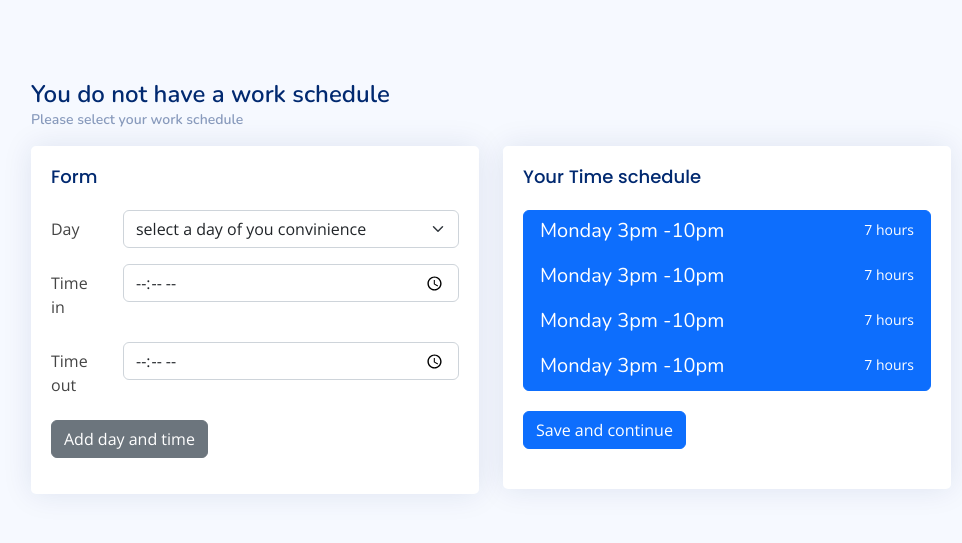
After one commit to wayneotemah/workstudy, a Django app: page /schedule/ in a window 1280 px wide. The commit adds this page. Shown: the top 543 px of the page, without its empty margins (299-1261 px from the left). Run offline with Django 4.2, Linux system fonts and the light colour scheme; some libraries are stand-ins or nearby versions.

Commit message:
addd time picker indicator

```diff
--- a/workstudy/accounts/url.py
+++ b/workstudy/accounts/url.py
@@ -8,4 +8,5 @@ urlpatterns = [
     path('account/', views.account, name='account'),
     path('organization/', views.organization, name='choose organization'),
     path('create_organization/', views.create_organization, name='create organization'),
+    path('schedule/', views.schedule, name='pick my schedule'),
 ]
--- a/workstudy/accounts/views.py
+++ b/workstudy/accounts/views.py
@@ -18,3 +18,6 @@ def create_organization(request):
 
 def account(request):
     return render(request,"users-profile.html")
+
+def schedule(request):
+    return render(request,"datepicker.html")
--- a/workstudy/templates/base.html
+++ b/workstudy/templates/base.html
@@ -7,7 +7,7 @@
   <meta charset="utf-8">
   <meta content="width=device-width, initial-scale=1.0" name="viewport">
 
-  <title>Dashboard - NiceAdmin Bootstrap Template</title>
+  <title>Work-study</title>
   <meta content="" name="description">
   <meta content="" name="keywords">
 
--- /dev/null
+++ b/workstudy/templates/datepicker.html
@@ -0,0 +1,123 @@
+{% extends 'base.html' %}
+{% block content %}
+<main id="main" class="main">
+
+    <div class="pagetitle">
+      <h1>You do not have a work schedule</h1>
+      <nav>
+        <ol class="breadcrumb">
+          <li class="breadcrumb-item">Please select your work schedule</li>
+        </ol>
+      </nav>
+    </div><!-- End Page Title -->
+
+    <section class="section dashboard">
+      <div class="row">
+        <div class="col-lg-6">
+
+          <div class="card">
+            <div class="card-body">
+              <h5 class="card-title">Form</h5>
+
+              <!-- General Form Elements -->
+              <form>
+                <div class="row mb-3">
+                    <label class="col-sm-2 col-form-label">Day</label>
+                    <div class="col-sm-10">
+                      <select class="form-select" aria-label="Default select example">
+                        <option selected>select a day of you convinience</option>
+                        <option value="1">Monday</option>
+                        <option value="2">Tuesday</option>
+                        <option value="3">Wednesday</option>
+                        <option value="4">Thurday</option>
+                        <option value="5">Friday</option>
+                        <option value="6">Saturday</option>
+                      </select>
+                    </div>
+                  </div>
+
+                <div class="row mb-3">
+                  <label for="inputTime" class="col-sm-2 col-form-label">Time in</label>
+                  <div class="col-sm-10">
+                    <input type="time" class="form-control">
+                  </div>
+                </div>
+
+                <div class="row mb-3">
+                    <label for="inputTime" class="col-sm-2 col-form-label">Time out</label>
+                    <div class="col-sm-10">
+                      <input type="time" class="form-control">
+                    </div>
+                  </div>
+
+                <div class="row mb-3">
+                  <div class="col-sm-10">
+                    <button class="btn btn-secondary">Add day and time</button>
+                  </div>
+                </div>
+
+              </form><!-- End General Form Elements -->
+
+            </div>
+          </div>
+        </div>
+
+        <div class="col-lg-6">
+          <div class="card">
+            <div class="card-body">
+              <h5 class="card-title">Your Time schedule</h5>
+
+              <!-- List group with Advanced Contents -->
+              <div class="list-group">
+                <a href="#" class="list-group-item list-group-item-action active" aria-current="true">
+                  <div class="d-flex w-100 justify-content-between">
+                    <h5 class="mb-1">Monday 3pm -10pm</h5>
+                    <small>7 hours</small>
+                  </div>
+                  {% comment %} <p class="mb-1">Some placeholder content in a paragraph.</p>
+                  <small>And some small print.</small> {% endcomment %}
+                </a>
+                <a href="#" class="list-group-item list-group-item-action active" aria-current="true">
+                  <div class="d-flex w-100 justify-content-between">
+                    <h5 class="mb-1">Monday 3pm -10pm</h5>
+                    <small>7 hours</small>
+                  </div>
+                  {% comment %} <p class="mb-1">Some placeholder content in a paragraph.</p>
+                  <small>And some small print.</small> {% endcomment %}
+                </a>
+                <a href="#" class="list-group-item list-group-item-action active" aria-current="true">
+                  <div class="d-flex w-100 justify-content-between">
+                    <h5 class="mb-1">Monday 3pm -10pm</h5>
+                    <small>7 hours</small>
+                  </div>
+                  {% comment %} <p class="mb-1">Some placeholder content in a paragraph.</p>
+                  <small>And some small print.</small> {% endcomment %}
+                </a>
+
+                <a href="#" class="list-group-item list-group-item-action active" aria-current="true">
+                  <div class="d-flex w-100 justify-content-between">
+                    <h5 class="mb-1">Monday 3pm -10pm</h5>
+                    <small>7 hours</small>
+                  </div>
+                  {% comment %} <p class="mb-1">Some placeholder content in a paragraph.</p>
+                  <small>And some small print.</small> {% endcomment %}
+                </a>
+              </div><!-- End List group Advanced Content -->
+              <div style="margin: 20px 0px;" >
+                <a href ="#">
+                  <button class="btn btn-primary">Save and continue</button>
+                </a>
+              </div>
+
+            </div>
+          </div>
+        </div
+
+      </div>
+    </section>
+
+
+  </main><!-- End #main -->
+
+
+{% endblock content %}
```
